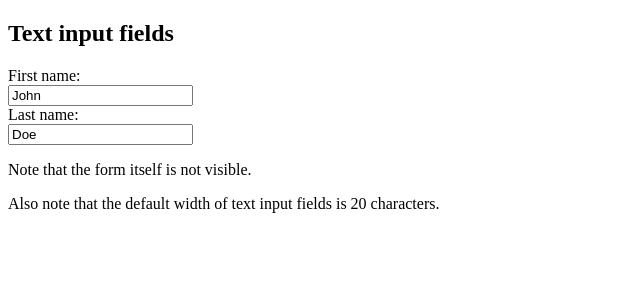
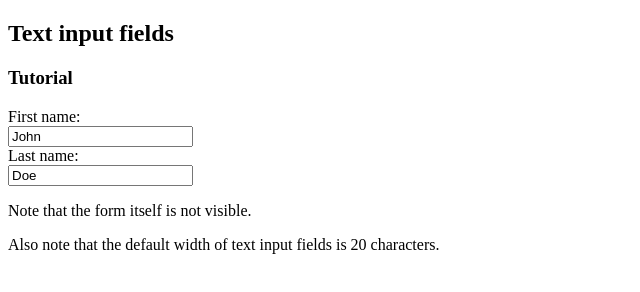
Before and after one commit to Chaitanyac43364263/redesigned-bassoon, a plain HTML site: page forms.html in a window 1280 px wide. Shown: the whole page, without its empty margins (0-640 px from the left). Drawn offline with Linux system fonts and the light colour scheme.

Commit message:
Update forms.html

```diff
--- a/forms.html
+++ b/forms.html
@@ -3,6 +3,7 @@
 <body>
 
 <h2>Text input fields</h2>
+<h3>Tutorial</h3>
 
 <form>
   <label for="fname">First name:</label><br>
```
